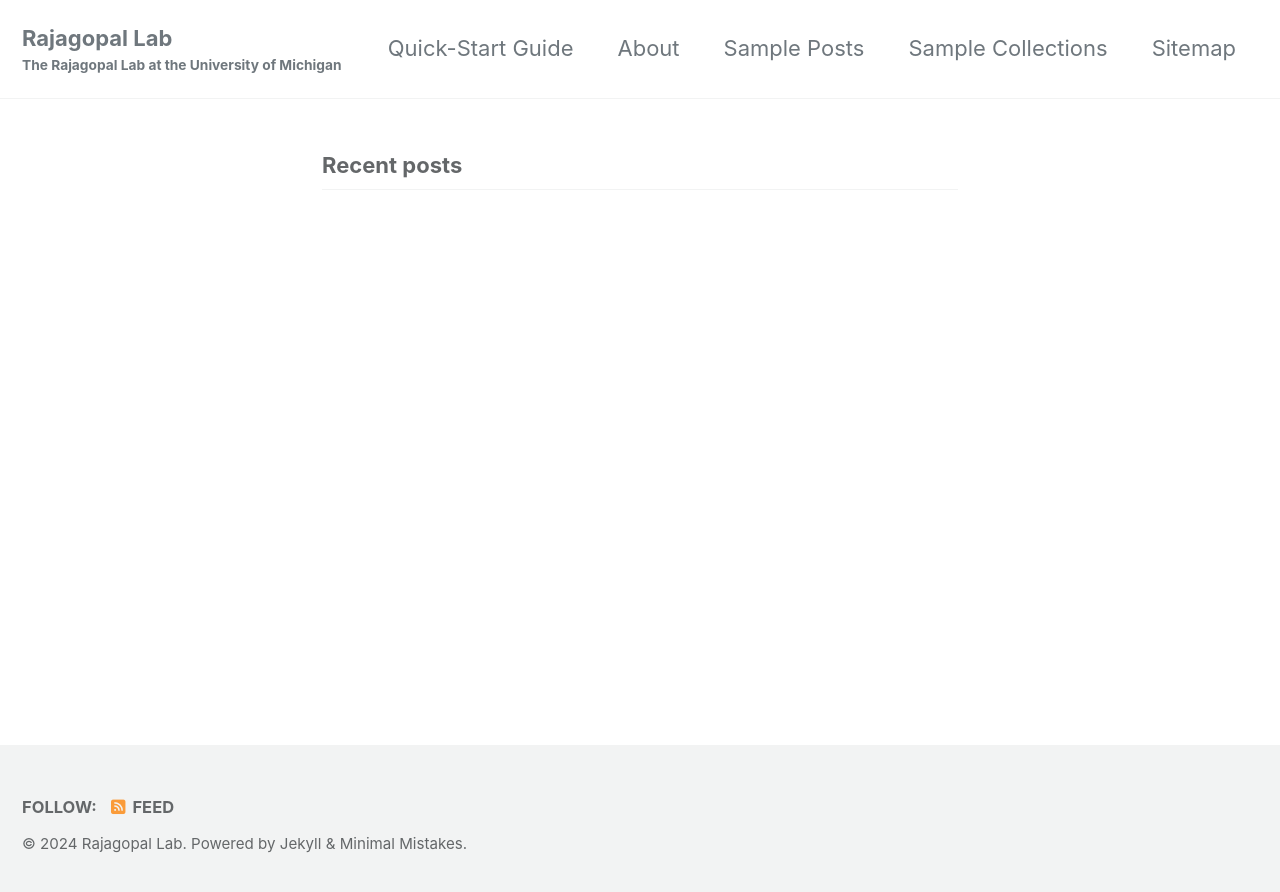
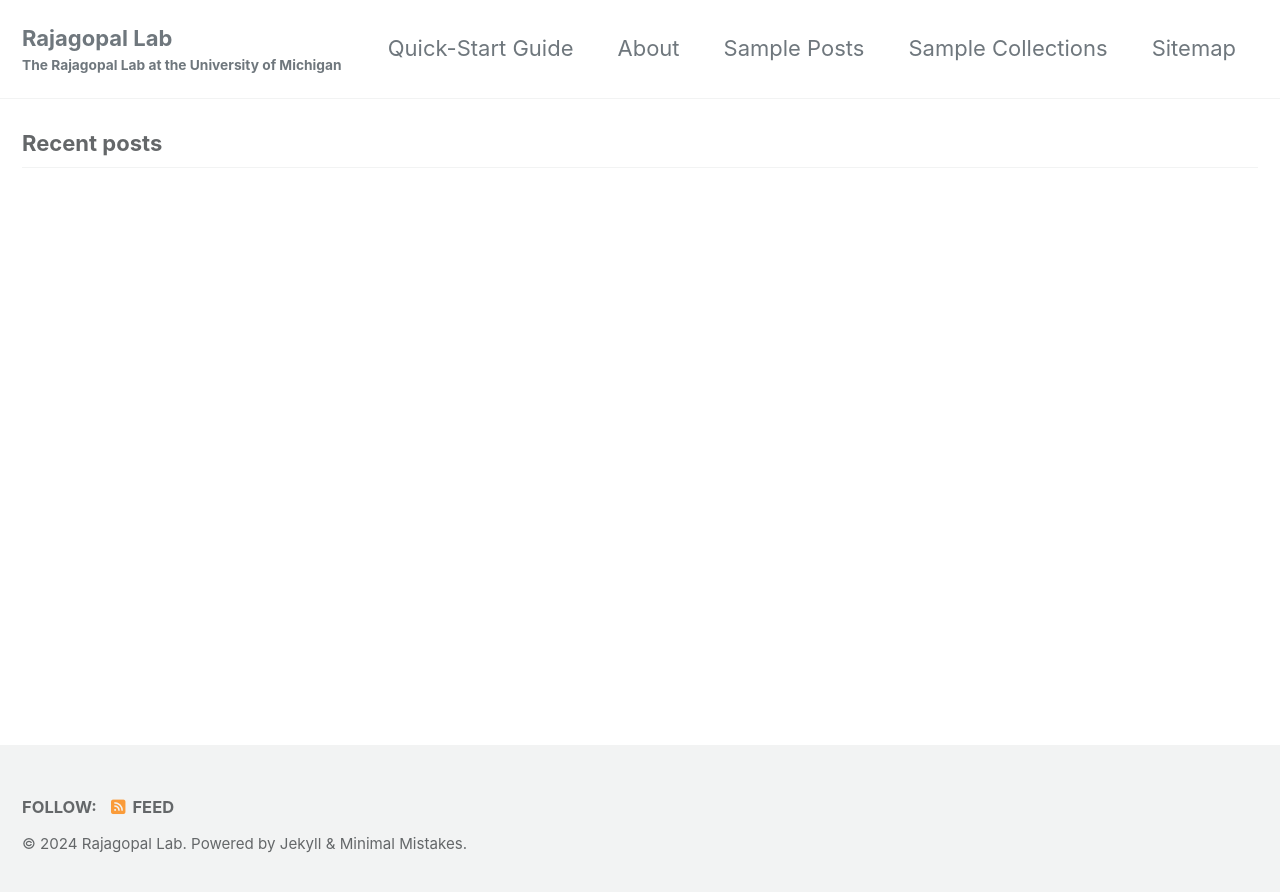
Before and after one commit to rajagopallab/rajagopallab.github.io, a Jekyll site: the page built from index.html, in a window 1280 px wide. Shown: the top 892 px of the page. Built offline with Jekyll 4.4.1, drawn with Linux system fonts in a browser that asks for light colours; cached includes are drawn as plain includes; the list of posts is cut into pages by our own code.

Commit message:
adding a new homepage splash layout

```diff
--- /dev/null
+++ b/_layouts/splash_home.html
@@ -0,0 +1,38 @@
+---
+layout: default
+---
+
+{% if page.header.overlay_color or page.header.overlay_image or page.header.image %}
+  {% include page__hero.html %}
+{% elsif page.header.video.id and page.header.video.provider %}
+  {% include page__hero_video.html %}
+{% endif %}
+
+<div id="main" role="main">
+  <article class="splash" itemscope itemtype="https://schema.org/CreativeWork"{% if page.locale %} lang="{{ page.locale }}"{% endif %}>
+    {% if page.title %}<meta itemprop="headline" content="{{ page.title | markdownify | strip_html | strip_newlines | escape_once }}">{% endif %}
+    {% if page.excerpt %}<meta itemprop="description" content="{{ page.excerpt | markdownify | strip_html | strip_newlines | escape_once }}">{% endif %}
+    {% if page.date %}<meta itemprop="datePublished" content="{{ page.date | date_to_xmlschema }}">{% endif %}
+    {% if page.last_modified_at %}<meta itemprop="dateModified" content="{{ page.last_modified_at | date_to_xmlschema }}">{% endif %}
+
+    <section class="page__content" itemprop="text">
+      {{ content }}
+<h3 class="archive__subtitle">{{ site.data.ui-text[site.locale].recent_posts | default: "Recent Posts" }}</h3>
+
+{% if paginator %}
+  {% assign posts = paginator.posts %}
+{% else %}
+  {% assign posts = site.posts %}
+{% endif %}
+
+{% assign entries_layout = page.entries_layout | default: 'list' %}
+<div class="entries-{{ entries_layout }}">
+  {% for post in posts %}
+    {% include archive-single.html type=entries_layout %}
+  {% endfor %}
+</div>
+
+{% include paginator.html %}
+    </section>
+  </article>
+</div>
--- a/index.html
+++ b/index.html
@@ -1,4 +1,4 @@
 ---
-layout: home
+layout: splash_home
 author_profile: false
 ---
```
Also changed, not shown: index_old.html (deleted, +0 -10 lines).
